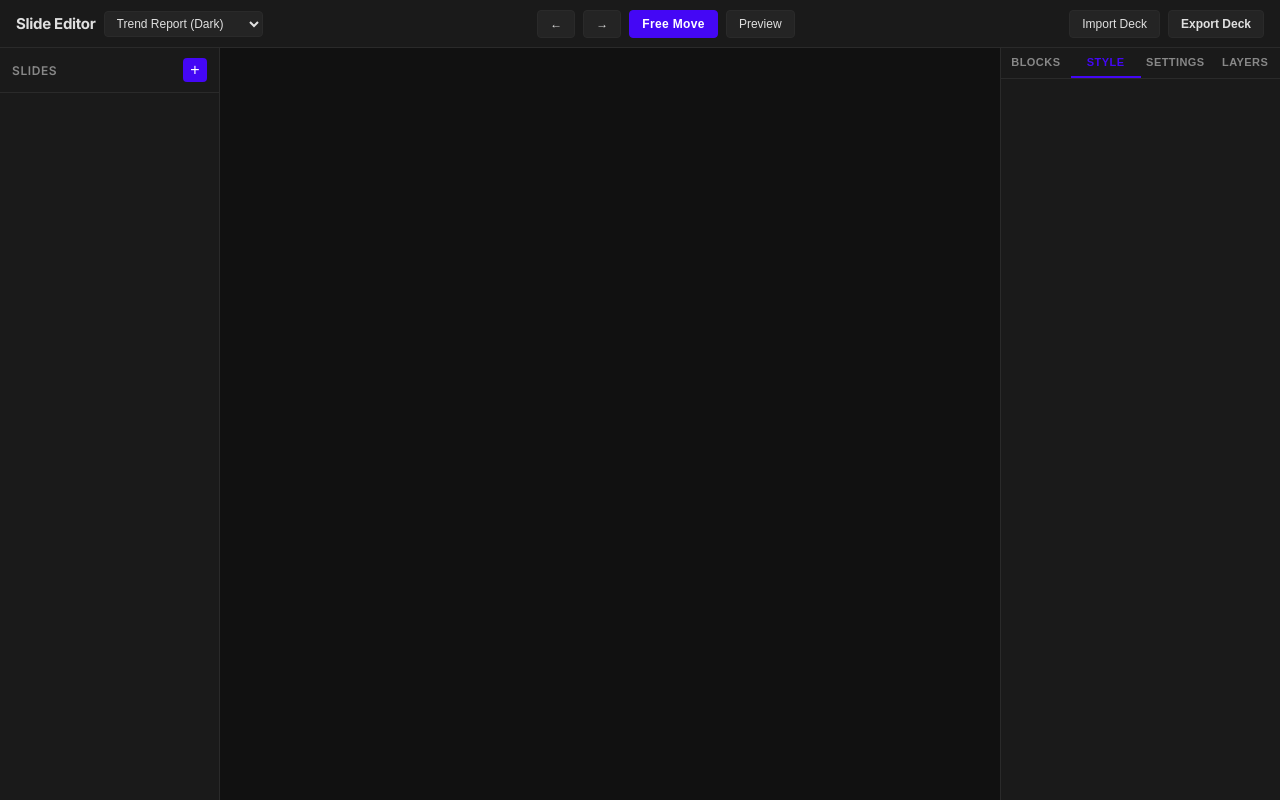
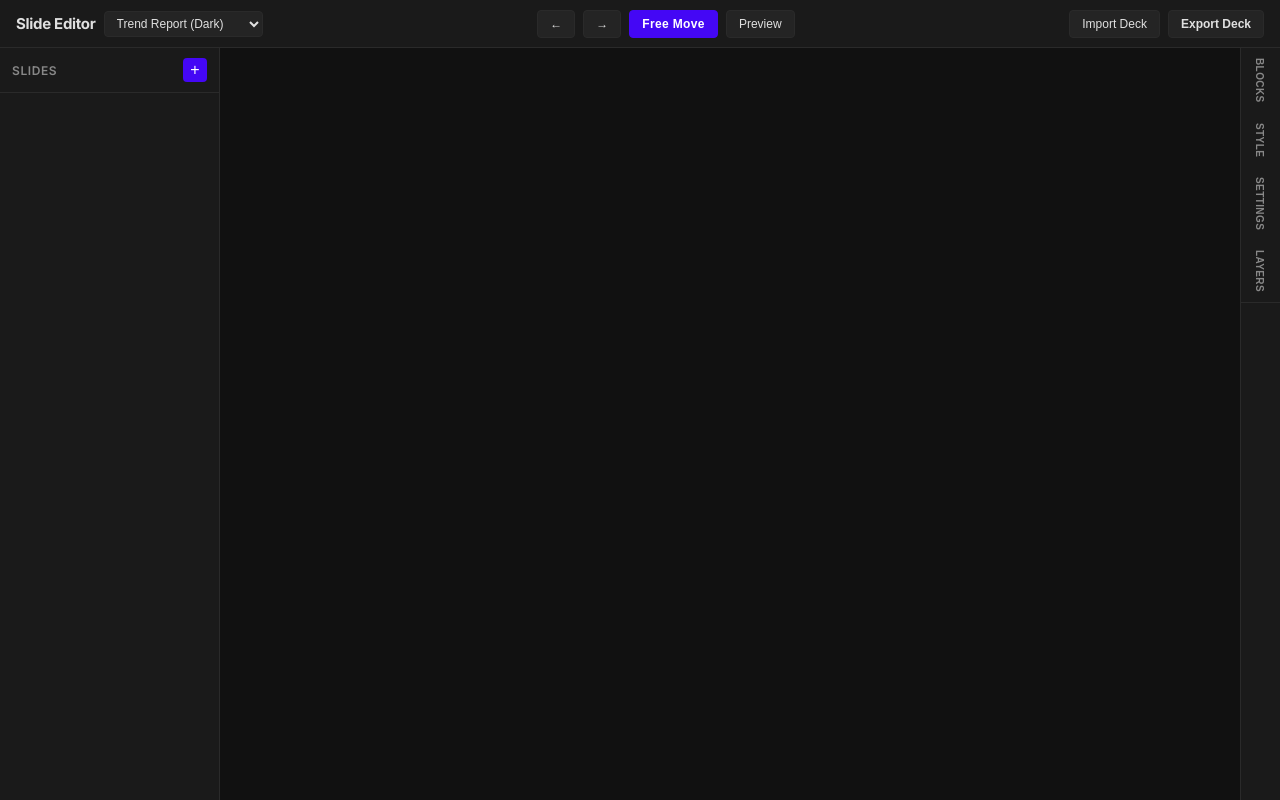
Before and after one commit to kgraph57/slide-editor, a website built with Vite: page index.html in a window 1280 px wide. Both pictures are taken after a click on the button "STYLE". Built offline with nearby package versions, Linux system fonts and the light colour scheme; what grapesjs would draw is missing.

Commit message:
feat: 右パネルのタブをトグル式に（同タブ再クリックでパネル折りたたみ）
Co-Authored-By: Claude Opus 4.6 (1M context) <noreply@anthropic.com>

```diff
--- a/src/editor.css
+++ b/src/editor.css
@@ -201,6 +201,25 @@ body { font-family: var(--ed-font); background: var(--ed-bg); color: var(--ed-fg
   flex-direction: column;
   flex-shrink: 0;
   overflow: hidden;
+  transition: width .2s, min-width .2s;
+}
+#panel-right.collapsed {
+  width: 40px;
+  min-width: 40px;
+}
+#panel-right.collapsed .tab-content {
+  display: none !important;
+}
+#panel-right.collapsed .panel-tabs {
+  flex-direction: column;
+}
+#panel-right.collapsed .panel-tabs .tab {
+  writing-mode: vertical-rl;
+  text-orientation: mixed;
+  padding: 10px 4px;
+  font-size: 10px;
+  border-bottom: none;
+  border-right: 2px solid transparent;
 }
 .panel-tabs {
   display: flex;
--- a/src/main.js
+++ b/src/main.js
@@ -303,13 +303,26 @@ function renderSlideList() {
   });
 }
 
-// ── Tab Switching ──
+// ── Tab Switching (toggle: click again to hide panel) ──
+const panelRight = document.getElementById('panel-right');
 document.querySelectorAll('.panel-tabs .tab').forEach(tab => {
   tab.addEventListener('click', () => {
+    const targetId = tab.dataset.panel;
+    const wasActive = tab.classList.contains('active');
+
+    // Deactivate all tabs and panels
     document.querySelectorAll('.panel-tabs .tab').forEach(t => t.classList.remove('active'));
     document.querySelectorAll('.tab-content').forEach(p => p.classList.remove('active'));
-    tab.classList.add('active');
-    document.getElementById(tab.dataset.panel).classList.add('active');
+
+    if (wasActive) {
+      // Same tab clicked again → collapse panel
+      panelRight.classList.add('collapsed');
+    } else {
+      // Different tab → show it, expand panel
+      tab.classList.add('active');
+      document.getElementById(targetId).classList.add('active');
+      panelRight.classList.remove('collapsed');
+    }
   });
 });
 
```
